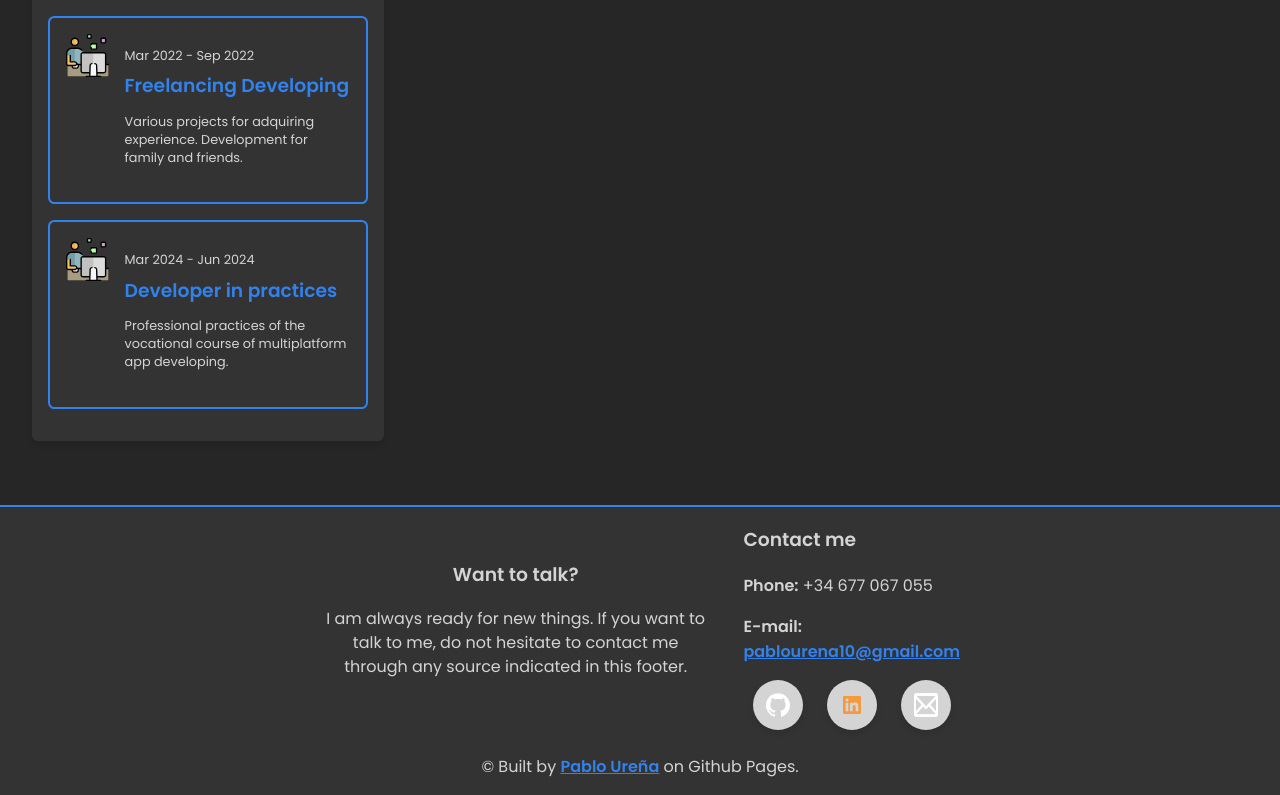
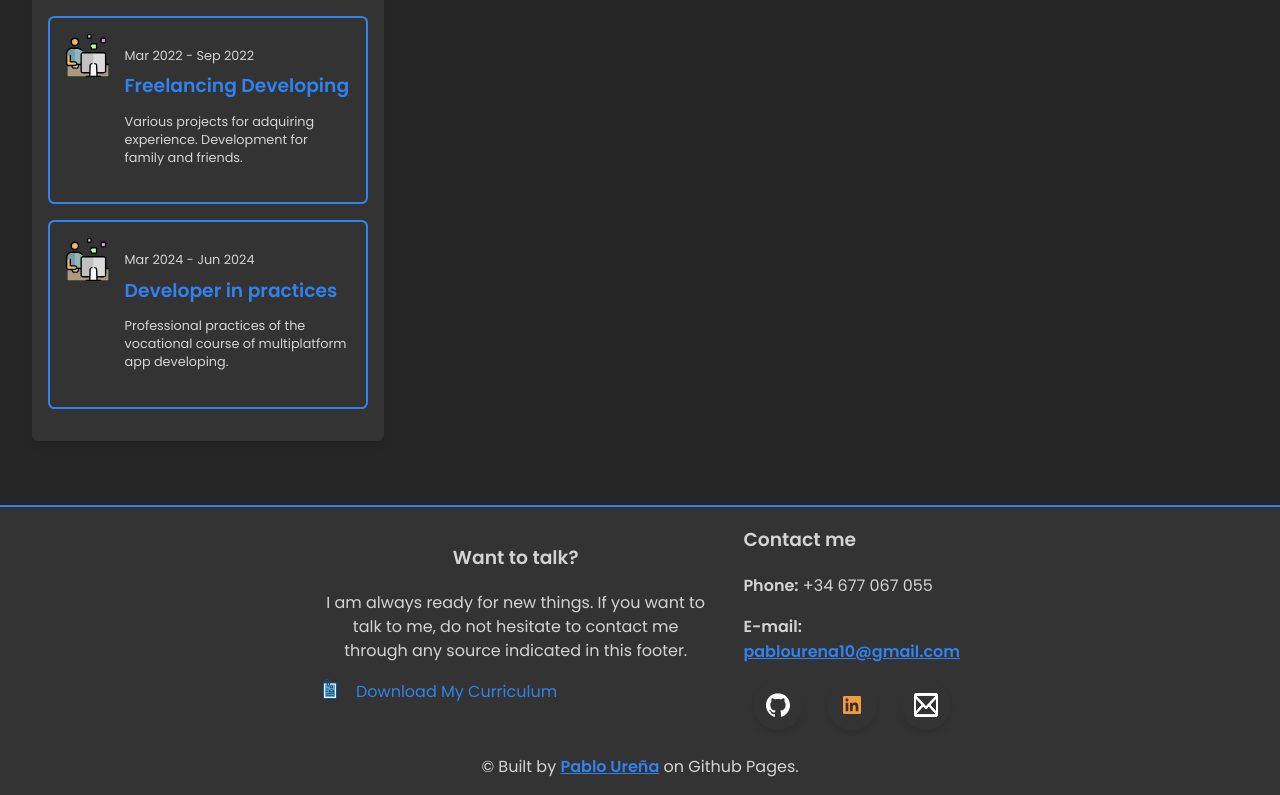
Before and after one commit to PA10BLO/pa10blo.github.io, a plain HTML site: page PortFolio/index.html in a window 1280 px wide. Shown: the part 1766-2561 px from the top of the page. Drawn offline with Linux system fonts and the light colour scheme.

Commit message:
improvements

```diff
--- a/PortFolio/css/styles.css
+++ b/PortFolio/css/styles.css
@@ -488,7 +488,7 @@ body.dark {
     justify-content: center;
     width: 50px; /* Tamaño del botón */
     height: 50px; /* Tamaño del botón */
-    background-color: var(--text-color); /* Color de fondo */
+    background-color: var(--bg-card-color); /* Color de fondo */
     border-radius: 50%; /* Hace el botón circular */
     box-shadow: 0 4px 6px rgba(0, 0, 0, 0.1); /* Sombra para darle profundidad */
     transition: transform 0.3s ease-in-out, background-color 0.3s ease-in-out; /* Transiciones suaves */
--- a/PortFolio/index.html
+++ b/PortFolio/index.html
@@ -300,13 +300,19 @@
     <footer class="footer">
     <div class="footer_content">
         <div class="footer_message-container">
+
             <!-- Left Section: Want to talk -->
            <div class="footer_message">
                 <h3 class="footer_highlight">Want to talk?</h3>
                 <p class="footer_message-text">
                     I am always ready for new things. If you want to talk to me, do not hesitate to contact me through any source indicated in this footer.
                 </p>
+            <div class="card_link">
+                    <img class="icon" src="assets/icons/curriculum.svg" alt="icon_curriculum">
+                    <a data-section="socialmedia" data-value="resume" href="assets/curriculum.pdf" download="Curriculum_Pablo_Ureña">Download My Curriculum </a>
             </div>
+            </div>
+
             <!-- Right Section: Contact me -->
             <div class="footer_contact">
                 <h3 class="footer_contact-title">Contact me</h3>
```
